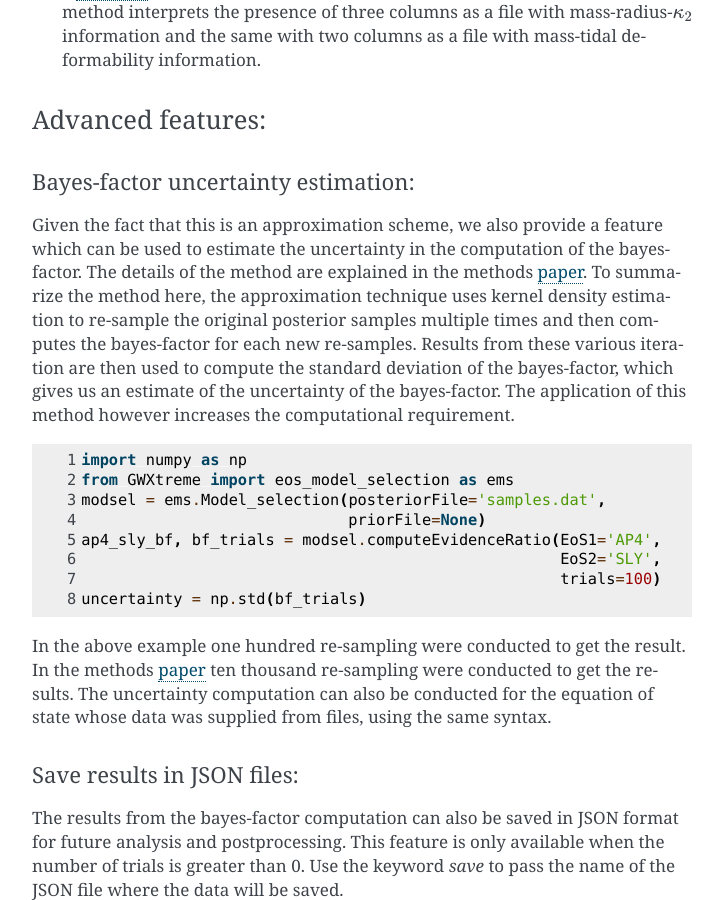
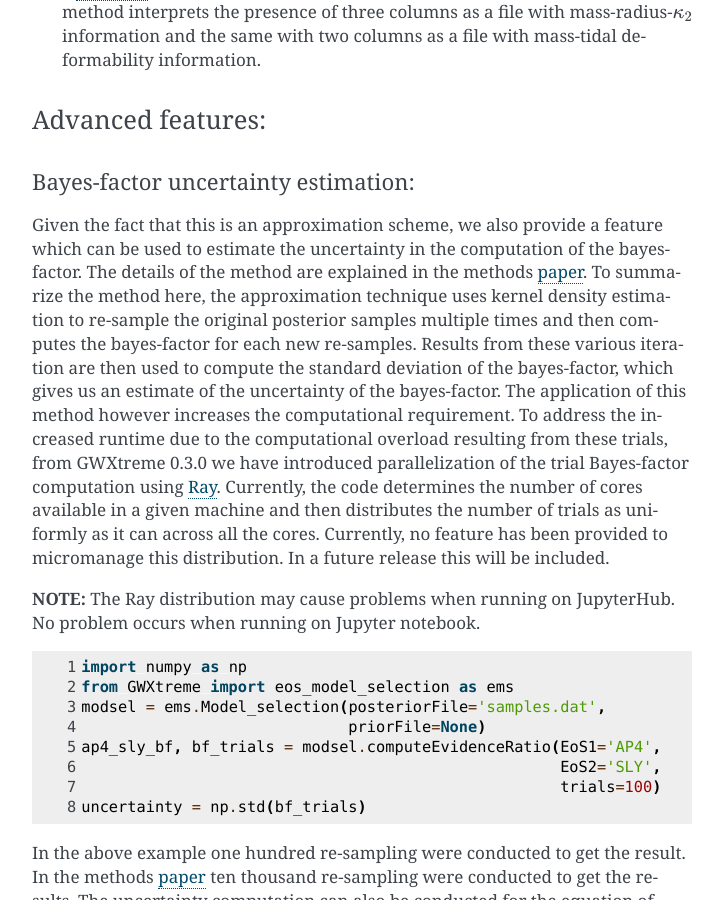
Before and after one commit to shaonghosh/GWXtreme, a Sphinx documentation site: the page built from docs/index.rst, in a window 1280 px wide and 900 px high, scrolled down 3517 px. Shown: the whole window, without its empty margins (388-1111 px from the left). Built offline with Sphinx 7.4.7, drawn with Linux system fonts in a browser that asks for light colours.

Commit message:
Added documentation for Ray distribution and updated the version number of the package

```diff
--- a/docs/index.rst
+++ b/docs/index.rst
@@ -194,6 +194,16 @@ computes the bayes-factor for each new re-samples. Results from these
 various iteration are then used to compute the standard deviation of the
 bayes-factor, which gives us an estimate of the uncertainty of the bayes-factor.
 The application of this method however increases the computational requirement.
+To address the increased runtime due to the computational overload resulting
+from these trials, from GWXtreme 0.3.0 we have introduced parallelization of
+the trial Bayes-factor computation using Ray_. Currently, the code determines
+the number of cores available in a given machine and then distributes the number
+of trials as uniformly as it can across all the cores. Currently, no feature has
+been provided to micromanage this distribution. In a future release this will be
+included.
+
+**NOTE:** The Ray distribution may cause problems when running on JupyterHub. No
+problem occurs when running on Jupyter notebook.
 
 .. code-block:: python
    :linenos:
@@ -434,10 +444,11 @@ LALsuite_ installed in your environment can be obtained as follows:
 which will print the names of the recognized models in the standard I/O.
 
 .. _GW170817: https://arxiv.org/abs/1710.05832
-.. _paper: https://git.ligo.org/shaon.ghosh/gwxtreme-paper/blob/master/draft/main.pdf
+.. _paper: https://arxiv.org/abs/2104.08681
 .. _LVC Model selection paper: https://arxiv.org/abs/1908.01012
 .. _publicly available gravitational wave strain data: https://www.gw-openscience.org/catalog/GWTC-1-confident/html/
 .. _LALsuite: https://git.ligo.org/lscsoft/lalsuite
+.. _Ray: https://ray.io
 
 
 .. toctree::
--- a/setup.cfg
+++ b/setup.cfg
@@ -10,7 +10,7 @@ concurrency =
 
 [metadata]
 name = GWXtreme
-version = 0.2.0
+version = 0.3.0
 license = GPL-2+
 author = Shaon Ghosh
 author_email = shaon.ghosh@ligo.org
@@ -22,7 +22,7 @@ classifiers =
     Intended Audience :: Science/Research
     License :: OSI Approved :: GNU General Public License v2 or later (GPLv2+)
     Programming Language :: Python :: 3
-    Programming Language :: Python :: 3.7
+    Programming Language :: Python :: 3.8
     Topic :: Scientific/Engineering :: Astronomy
     Topic :: Scientific/Engineering :: Physics
 
```
Also changed, not shown: 1 other file.
